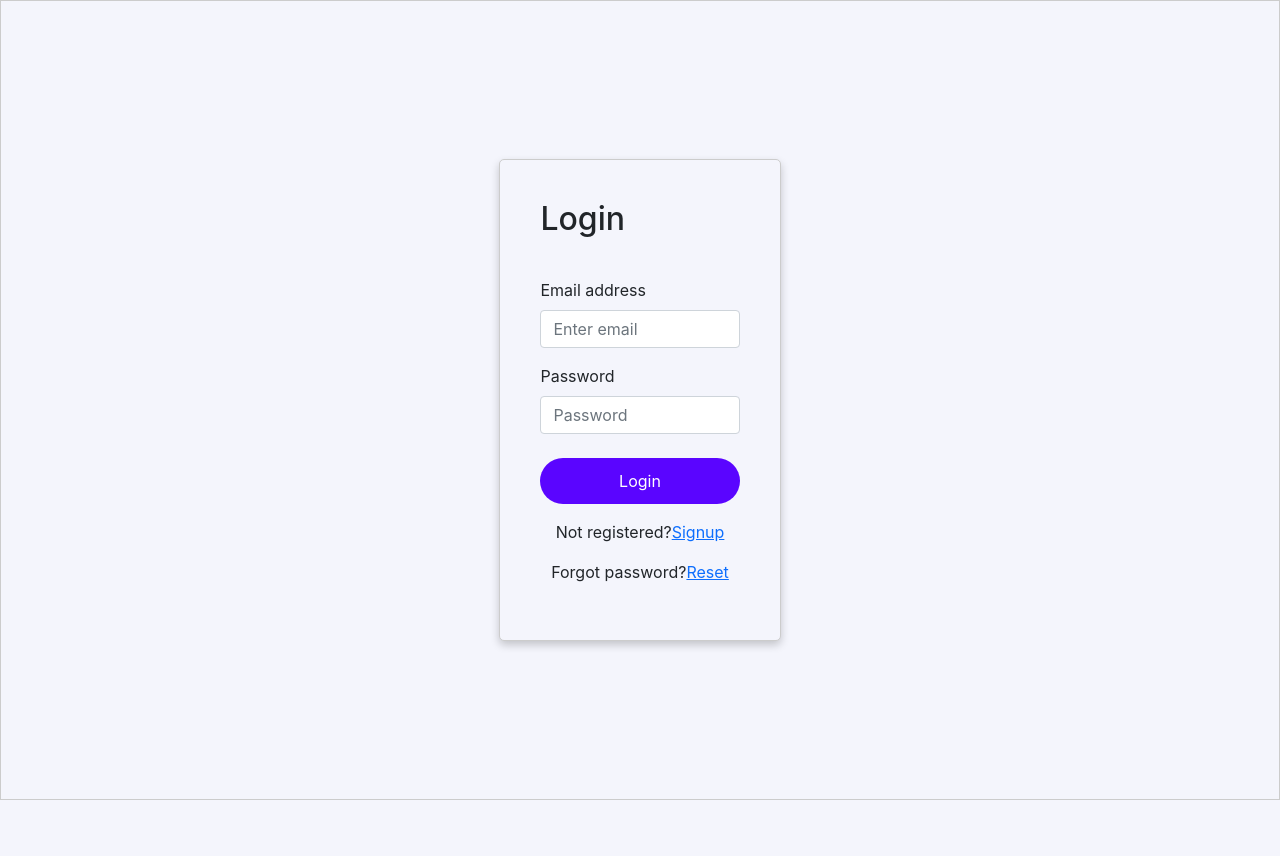
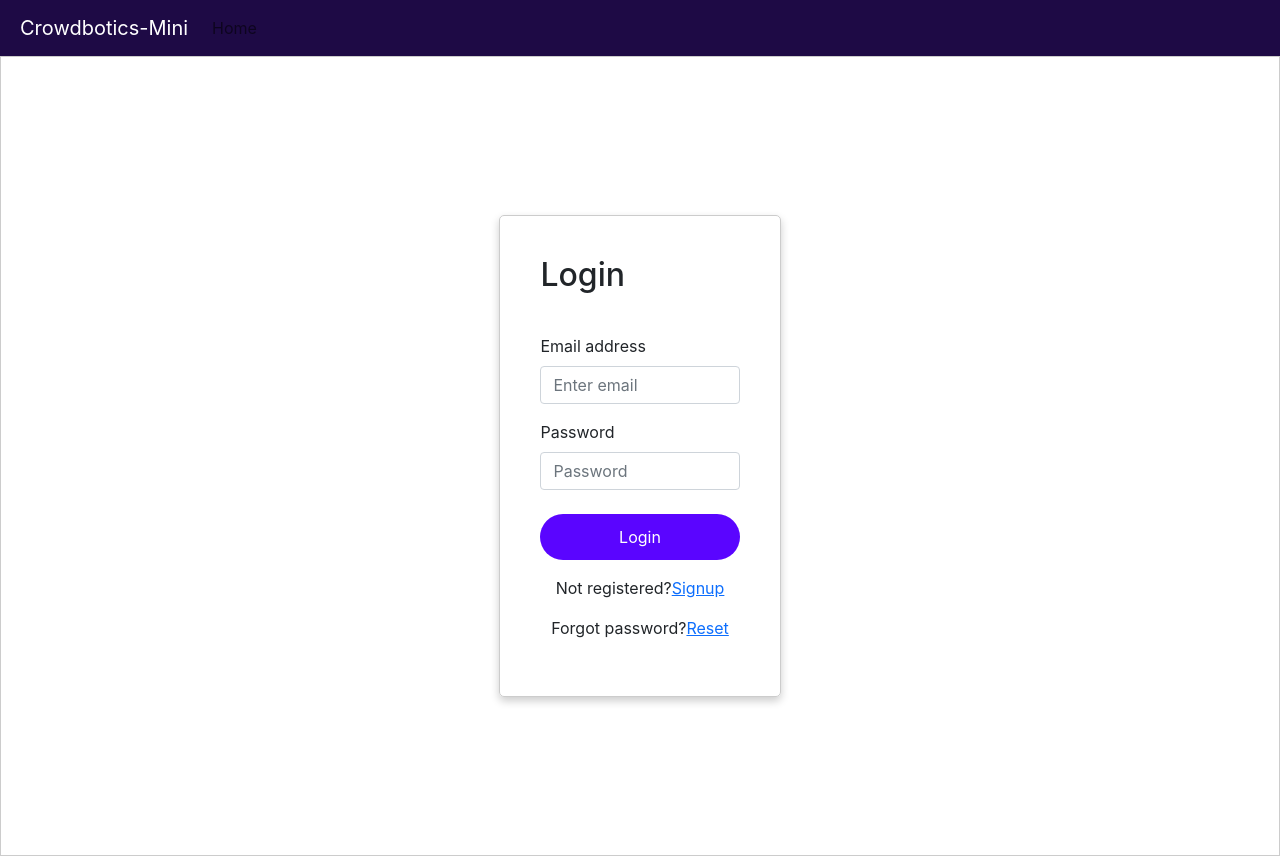
Before and after one commit to penny-wanjiru/Scenario-UI, a React (Create React App) app: page / in a window 1280 px wide. Before the commit the page ends 800 px from the top, so only its background shows below. Built offline with nearby package versions, Linux system fonts and the light colour scheme.

Commit message:
Add header

```diff
--- a/src/components/Header.js
+++ b/src/components/Header.js
@@ -1,9 +1,18 @@
+import React, { useState } from "react"
+import { useEffect } from "react"
+import styled from "styled-components"
+import { Link } from "react-router-dom";
+import {Navbar, Nav} from 'react-bootstrap';
 
-//background: #1e0a45
+
 export const Header = () => {
-  return (
-    <div className="Header">
 
-    </div>
-  );
-}
+	return (
+		<Navbar style={{background:"#1e0a45"}} >
+			<Navbar.Brand style={{color:"#ffffff", paddingLeft: "20px"}} href="#home">Crowdbotics-Mini</Navbar.Brand>
+			<Nav className="mr-auto">
+				<Nav.Link href="#home">Home</Nav.Link>
+			</Nav>
+		</Navbar>
+	)
+};
--- a/src/index.js
+++ b/src/index.js
@@ -11,7 +11,7 @@ const GlobalStyle = createGlobalStyle`
     padding: 0;
     margin: 0;
     box-sizing: border-box;
-    background: #f4f5fc;
+    // background: #f4f5fc;
   }
 
   body, html, #root {
--- a/src/pages/Signup.js
+++ b/src/pages/Signup.js
@@ -1,5 +1,5 @@
 import React from "react";
-import { LinK, useHistory} from "react-router-dom";
+import { Link, useHistory} from "react-router-dom";
 import {Form, Button} from 'react-bootstrap';
 
 import { Formik, Field } from "formik";
```
